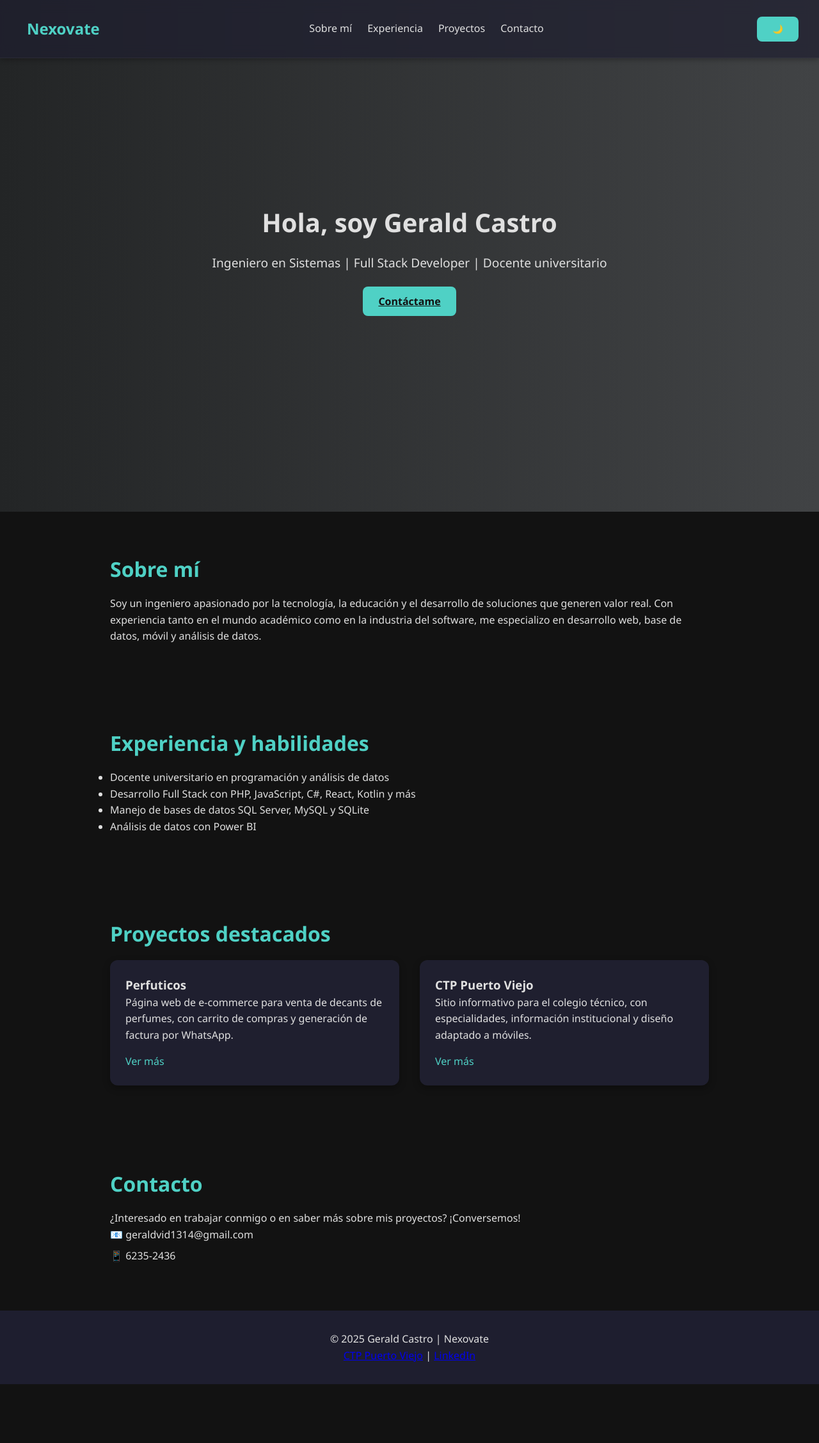
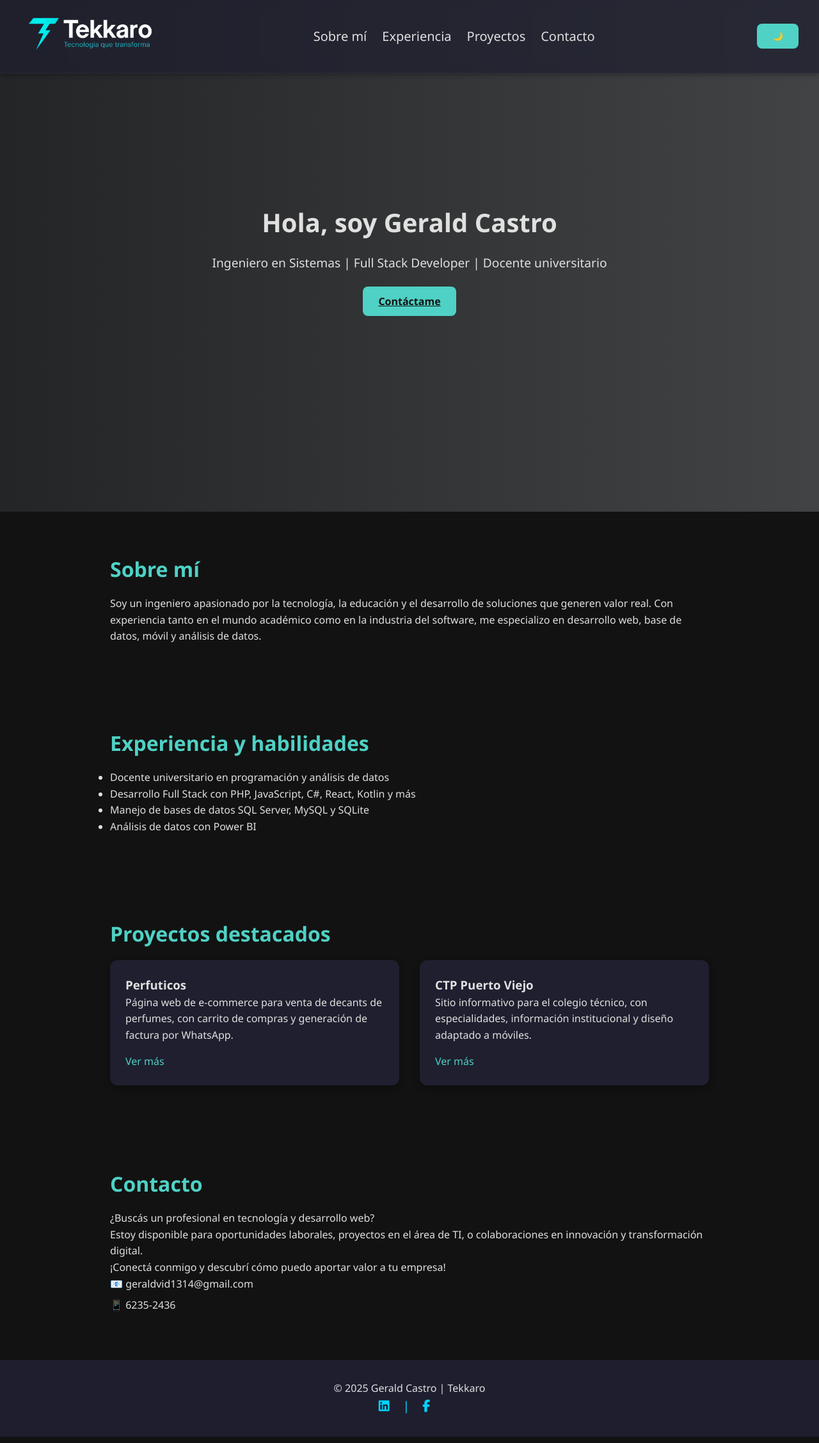
Before and after one commit to Geraldvid/Nexovate, a plain HTML site: page index.html in a window 1280 px wide. Shown: the whole page at 64% size. Before the commit the page ends 2174 px from the top, so only its background shows below. Drawn offline with Linux system fonts and the light colour scheme; files whose address does not match are found by name.

Commit message:
Actualizacion

```diff
--- a/css/styles.css
+++ b/css/styles.css
@@ -46,9 +46,12 @@ html {
 
 .logo {
   font-weight: bold;
-  font-size: 1.5rem;
+  font-size: 20px;
   color: var(--accent);
   padding: 10px;
+}
+.logo img{
+  width: 200px;
 }
 
 .nav-links {
@@ -61,6 +64,7 @@ html {
   color: var(--text);
   text-decoration: none;
   transition: color 0.3s;
+  font-size: 20px;
 }
 
 .nav-links a:hover {
@@ -264,3 +268,19 @@ body.light-mode .logo {
   color: #000000;
 
 }
+
+body.light-mode .logo img{
+  background-image: url('css/Logol.phg');
+}
+
+.footer a {
+  color: #00d4ff;
+  margin-right: 1rem;
+  font-size: 1.2rem;
+  text-decoration: none;
+  transition: color 0.3s ease;
+}
+
+.footer a:hover {
+  color: #7cf7c2;
+}
--- a/index.html
+++ b/index.html
@@ -3,19 +3,23 @@
 <head>
   <meta charset="UTF-8">
   <meta name="viewport" content="width=device-width, initial-scale=1.0">
-  <link rel="icon" href="css/logo.jpg">
+  <link rel="icon" href="css/logotek.jpg">
     <meta name="description" content="Portafolio profesional de Gerald Castro - Nexovate">
     <meta property="og:title" content="Gerald Castro | Nexovate">
     <meta property="og:description" content="Ingeniero en Sistemas, Full Stack Dev y docente universitario">
     <!-- <meta property="og:image" content="URL_de_imagen_destacada"> -->
-  <title>Gerald Castro | Nexovate</title>
+  <title>Gerald Castro | Tekkaro</title>
   <link rel="stylesheet" href="css/styles.css">
+    <link rel="stylesheet" href="https://cdnjs.cloudflare.com/ajax/libs/font-awesome/6.5.0/css/all.min.css">
+
   <script defer src="script.js"></script>
 </head>
 <body>
   <header class="hero">
     <nav class="navbar">
-      <div class="logo">Nexovate</div>
+      <div class="logo">
+        <img id="logo" src="css/Logon.png" alt="TekKaro">
+      </div>
       <div class="hamburger" id="hamburger">
         <span></span>
         <span></span>
@@ -70,7 +74,8 @@
 
   <section id="contacto" class="section">
     <h2 class="section-title">Contacto</h2>
-    <p>¿Interesado en trabajar conmigo o en saber más sobre mis proyectos? ¡Conversemos!</p>
+    <p>¿Buscás un profesional en tecnología y desarrollo web? <br>
+Estoy disponible para oportunidades laborales, proyectos en el área de TI, o colaboraciones en innovación y transformación digital. <br>¡Conectá conmigo y descubrí cómo puedo aportar valor a tu empresa!</p>
     <ul class="contact-list">
       <li>📧 geraldvid1314@gmail.com</li>
       <li>📱 6235-2436</li>
@@ -78,8 +83,14 @@
   </section>
 
   <footer class="footer">
-    <p>&copy; 2025 Gerald Castro | Nexovate</p>
-    <p><a href="https://ctp-puertoviejo.com">CTP Puerto Viejo</a> | <a href="#">LinkedIn</a></p>
+    <p>&copy; 2025 Gerald Castro | Tekkaro</p>
+    <a href="https://www.linkedin.com/in/gerald-david-castro-salazar-6b1987217?utm_source=share&utm_campaign=share_via&utm_content=profile&utm_medium=android_app " target="_blank">
+      <i class="fab fa-linkedin"> </i>
+    </a>
+  <a href="">|</a>
+    <a href="https://www.facebook.com/share/1CVYK2buc3/" target="_blank" aria-label="Facebook CTP Puerto Viejo">
+      <i class="fab fa-facebook-f"></i>
+    </a>
   </footer>
   <script src="js/script.js"></script>
 </body>
--- a/js/script.js
+++ b/js/script.js
@@ -53,13 +53,17 @@ hamburger.addEventListener('click', () => {
 // Toggle Dark/Light Mode
 const toggleBtn = document.getElementById('toggle-theme');
 const root = document.documentElement;
+const body = document.body;
+const logo = document.getElementById("logo");
 
 toggleBtn.addEventListener('click', () => {
   document.body.classList.toggle('light-mode');
 
-  if (document.body.classList.contains('light-mode')) {
-    toggleBtn.textContent = '☀️';
-  } else {
-    toggleBtn.textContent = '🌙';
-  }
+  const isLight = document.body.classList.contains('light-mode');
+
+  toggleBtn.textContent = isLight ? '☀️' : '🌙';
+
+  // Cambiar logo según modo
+  const logoPath = isLight ? 'css/Logol.png' : 'css/Logon.png';
+  logo.setAttribute('src', logoPath);
 });
```
Also changed, not shown: css/Logol.png (added), css/Logon.png (added), css/logo.jpg (deleted), css/logotek.jpg (added).
